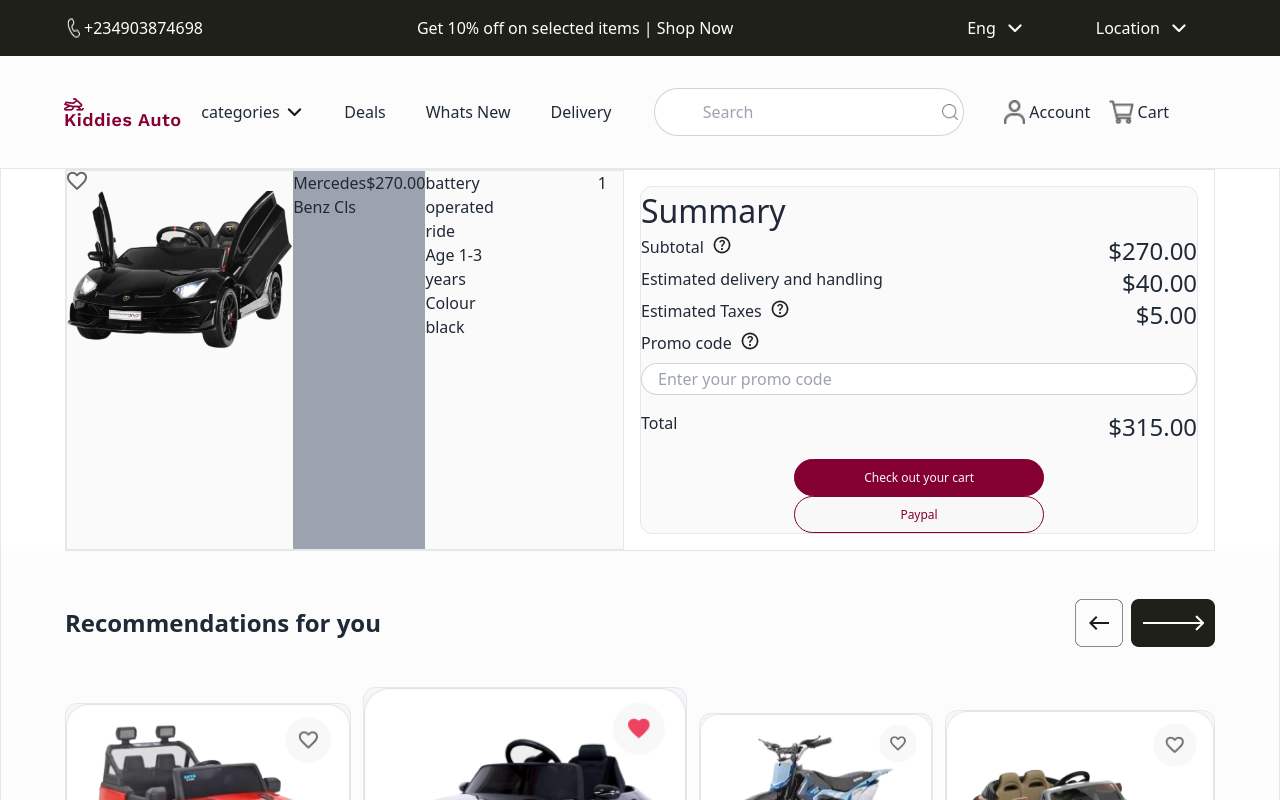
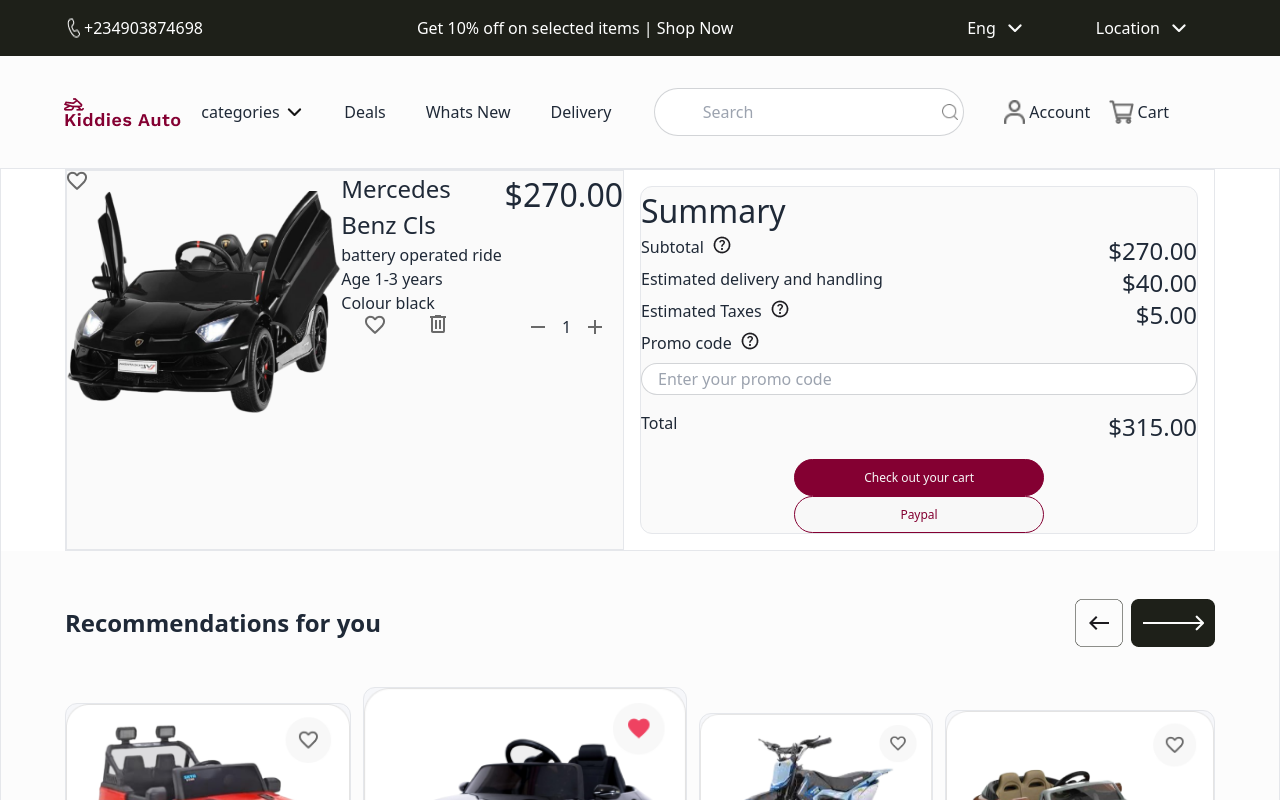
Before and after one commit to TaiwoSaidat/Kiddies-Auto-Web-App, a React (Vite) app: page /cart in a window 1280 px wide. Shown: the top 800 px of the page. Built offline with nearby package versions, Linux system fonts and the light colour scheme.

Commit message:
chore: cart section of cart.jsx

```diff
--- a/src/pages/checkout/Cart.jsx
+++ b/src/pages/checkout/Cart.jsx
@@ -22,16 +22,17 @@
       <div className='border w-full flex flex-col items-center bg-[#ffffff]'>
         <div className='w-[90%] flex flex-row md:flex justify-between grid grid-cols-1 lg:gap-0 border  '>
           <div className=' flex flex-row md:flex justify-between grid grid-cols-1 lg:gap-0 lg:w-[50%] bg-[#FAFAFA] border border-xl'>
-              <div>
+              <div className=''>
                 {/* flex justify-between bg-yellow-600 grid grid-col-1  */}
-                <img src={fav} alt="" className=''/>
-                <img src={topImage} alt="" />
-              </div>
-              <div className='flex justify-between bg-gray-400'>
-                <p>Mercedes Benz Cls</p>
-                <p>$270.00</p>
+                <img src={fav} alt="" />
+                <img src={topImage} alt="" className='w-[320px] h-[230px]' />
               </div>
               <div>
+                <div className='flex justify-between '>
+                  <p className='font-[500px] text-[24px]'>Mercedes Benz Cls</p>
+                  <h3 className='font-[600px] text-[32px]' >$270.00</h3>
+                </div>
+                <div className=''>
                   <p>battery operated ride</p>
                   <p>Age 1-3 years</p>
                   <p>Colour black</p>
@@ -45,6 +46,7 @@
                   <a href=""><img src={dash} alt="" /></a>
                     <p>1</p>
                     <a href=""><img src={plus} alt="" /></a>
+                  </div>
                 </div>
               </div>
           </div>
```
Also changed, not shown: src/pages/checkout/Checkout.jsx (indentation only). Lines whose indentation alone changed are shown as unchanged.
